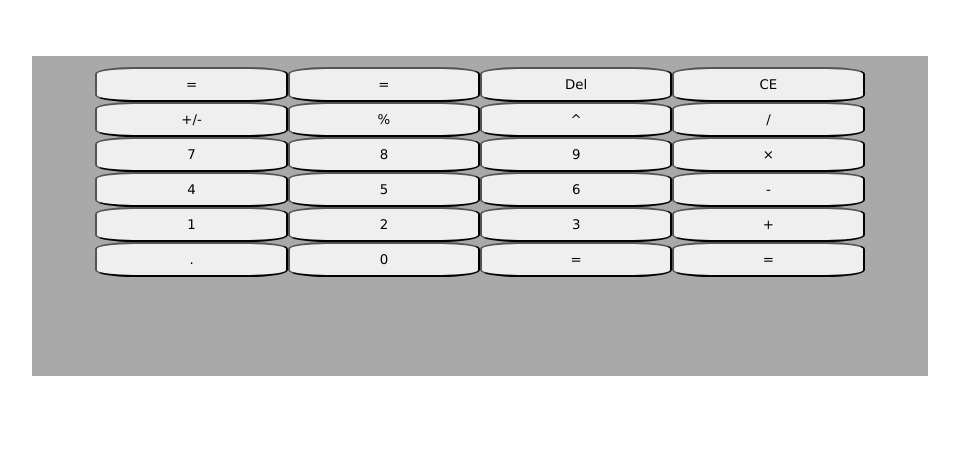
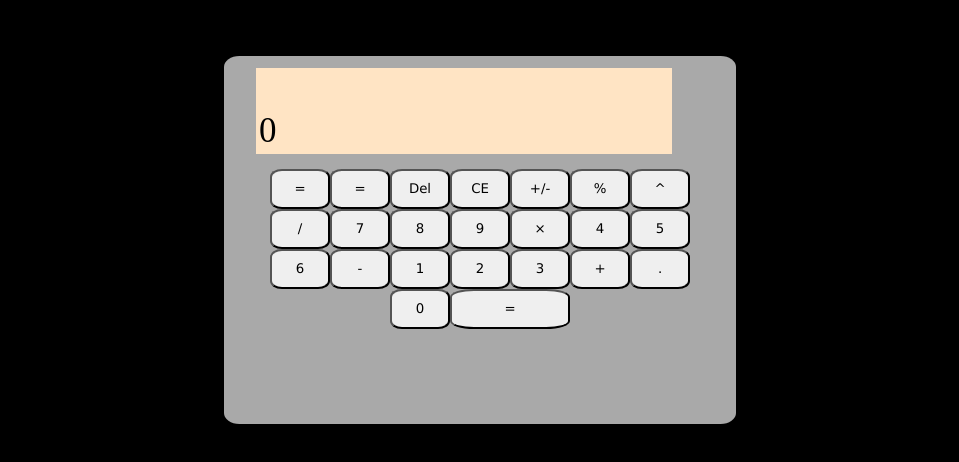
Before and after one commit to drsheko/Odin-Calculator, a plain HTML site: page index.html in a window 1280 px wide. Both pictures are taken after a click on the button "Del". Shown: the whole page, without its empty margins (168-1127 px from the left). Drawn offline with Linux system fonts and the light colour scheme.

Commit message:
add equal , clear , delete buttons

```diff
--- a/cal.js
+++ b/cal.js
@@ -2,9 +2,8 @@ let currentValue=``;
 let firstValue=``;
 let operator= ``;
 let secondValue=``;
-
-
-
+let finalResult=``;
+let currentDisplay;
 
 const screen = document.querySelector('.display')
 screen.textContent='';
@@ -28,51 +27,58 @@ operationKeys.forEach((elem)=>{
 })
 
 const lowerDisplay = document.querySelector('.lowerDisplay')
-lowerDisplay.textContent='';
+lowerDisplay.textContent=0;
 
 function getOtherValue(){
 
     keys.forEach(key=>
         key.addEventListener('click',(e)=>{
-            secondValue += e.target.value
-
+            secondValue = e.target.value
           }))}
 
+  const del = document.querySelector('#del')
+  del.addEventListener('click',(e)=>{
+  currentDisplay= screen.textContent
+  currentDisplay = currentDisplay.slice(0,-1);
+   screen.textContent=currentDisplay ;
+          })
 
 function operate(a,b,operator){
-
-
-
-
             if (operator==='+'){return add(a,b)
          }  if (operator==='-'){return subtract(a,b)
         } if ( operator==='*'){return multiply(a,b)
         }  if(operator==='/'){return divide(a,b)
-
          }if(operator==="^"){return power(a,b)
-
         }if(operator ==='%'){ return getReminder(a,b)}
 
         }
 
-
-
  function add(a,b){return a+b}
-
-        function subtract(a,b){
-            return a-b
-        }
-
+ function subtract(a,b){ return a-b }
 function multiply(a,b){return a*b}
-
 function divide(a,b){
-            if(b===0){return "Error"}
+            if(b===0){return "Error" ; location.reload()}
             else{return a/b}
-
             }
 
  function power(a,b){return Math.pow(a,b)}
 
-        function getReminder(a,b){
-            return a%b
-        }
+  function getReminder(a,b){return a%b }
+
+ const equal = document.querySelector('#equal')
+ equal.addEventListener('click',function(e){
+    finalResult+=  operate(firstValue,secondValue,operator);
+    lowerDisplay.textContent= finalResult
+  })
+
+  /*operationKeys.forEach((ele)=>{
+    ele.addEventListener('click',(e)=>{
+        firstValue = finalResult;
+        operator= e.target.value;
+        secondValue= getOtherValue();
+
+    })})*/
+
+
+  const clear = document.querySelector('#clear')
+  clear.addEventListener('click', (e)=>location.reload()) ;
--- a/index.html
+++ b/index.html
@@ -12,7 +12,7 @@
 
 <body>
     <div class="frame">
-        <div class= 'display' id="screen"></div>
+        <div class= 'display' id="screen" ></div>
 
         <div class="lowerDisplay"></div>
 
@@ -20,9 +20,9 @@
         <div class="buttonContainer">
           <button class ='button'>=</button>
           <button class ='button'>=</button>
-          <button class ='button'>Del</button>
-          <button class ='button'>CE</button>
-          <button class ='button' value="-">+/-</button>
+          <button class ='button' id="del">Del</button>
+          <button class ='button' id="clear">CE</button>
+          <button class ='button key' value="-">+/-</button>
           <button class ='button' value="%"id="operation" >%</button>
           <button class ='button' value="^" id="operation">^</button>
           <button class ='button' value="/" id="operation">/</button>
@@ -40,8 +40,7 @@
           <button class ='button' value="+" id="operation">+</button>
           <button class ='button key' value=".">.</button>
           <button class ='button key' value="0">0</button>
-          <button class ='button'>=</button>
-          <button class ='button'>=</button>
+          <button class ='button' id="equal">=</button>
 
 
 
--- a/style.css
+++ b/style.css
@@ -5,30 +5,43 @@ body{
     display:flex;
     flex-direction: column;
     align-items: center;
+    background-color: black;
 
 
 }
 
 
 .frame{
-    width: 70% ;
-    height: 20em;
+    width: 40% ;
+    height: 23em;
     margin-top:3em;
     background-color: darkgray;
+    border-radius: 3%;
 
 }
 
-.screen{
+.display{
     background-color:bisque ;
     width:80%;
-    height: 20%;
+    height: 5%;
     padding: 3px ;
-    margin:12px 15px;
+    margin:12px 32px 0;
+    display:flex;
 }
 
+.lowerDisplay{
+    background-color:bisque ;
+    width:80%;
+    height: 15%;
+    padding: 3px ;
+    margin:0px 32px 12px;
+    display:flex;
+    align-items: flex-end;
+    font-size: 35px;
+}
 .buttonContainer{
     margin:8px;
-    padding :3px;
+    padding :3px 25px;
 
     display:flex;
     flex-wrap: wrap;
@@ -40,8 +53,8 @@ body{
 }
 
 .button{
-    width:22%;
-    height:35px;
+    width: 60px;;
+    height:40px;
     border-radius: 20%;
     font-family:'Lucida Sans', 'Lucida Sans Regular', 'Lucida Grande', 'Lucida Sans Unicode', Geneva, Verdana, sans-serif;
 
@@ -49,3 +62,11 @@ body{
 
 
 }
+
+.button:hover{
+    background-color: dimgray;
+}
+
+#equal{
+width:120px;
+}
```
Lines whose indentation alone changed are shown as unchanged.
